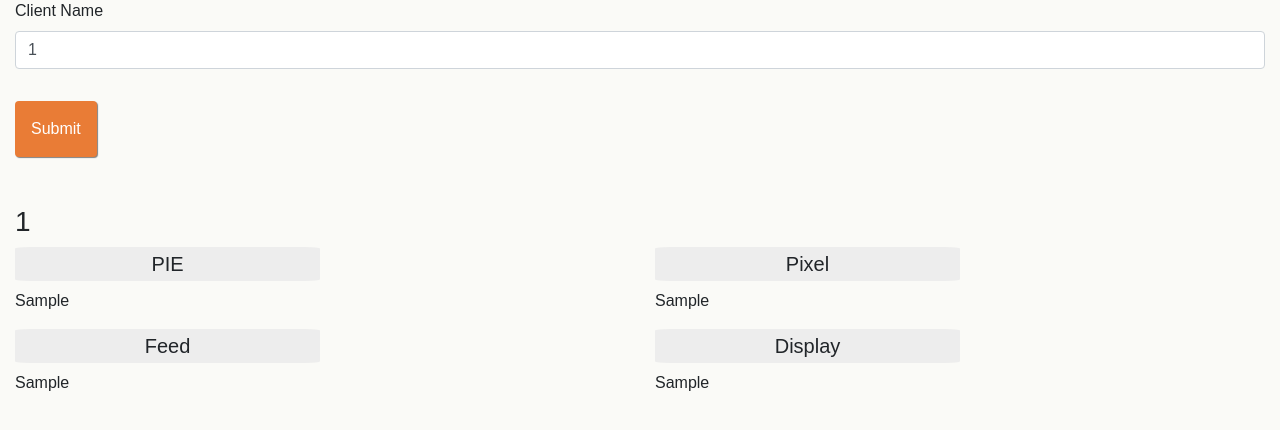
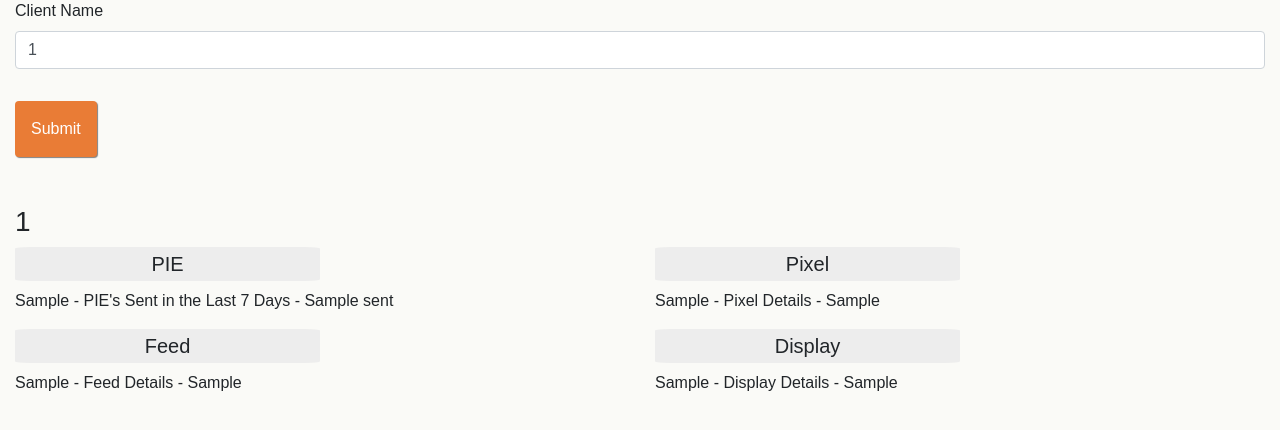
Before and after one commit to stephig85/hackathon-project-canary, a Flask app: page /1 in a window 1280 px wide. Shown: the part 193-623 px from the top of the page. Run offline with Flask 2, Linux system fonts and the light colour scheme; a database or web service that is not in the repository returns one stand-in record (values such as "Sample title"); some libraries are stand-ins or nearby versions.

Commit message:
adding pass/fail details

```diff
--- a/templates/index.html
+++ b/templates/index.html
@@ -52,21 +52,29 @@
             <div class="row">
                 <div class="col">
                     <h5>PIE</h5>
-                    <p>{% if client.pie_status %}{{ client.pie_status[0] }}{% endif %}</p>
+                    <p>
+                      {% if client.pie_status %}
+                        {{ client.pie_status[0] }} - PIE's Sent in the Last 7 Days - {{ client.pie_status[1]['sent'] }}
+                      {% endif %}
+                    </p>
                 </div>
                 <div class="col">
                     <h5>Pixel</h5>
-                    <p>{% if client.pixel_status %}{{ client.pixel_status[0] }}{% endif %}</p>
+                    <p>
+                      {% if client.pixel_status %}
+                        {{ client.pixel_status[0] }} - Pixel Details - {{ client.pixel_status[1] }}
+                      {% endif %}
+                    </p>
                 </div>
             </div>
             <div class="row">
                 <div class="col">
                     <h5>Feed</h5>
-                    <p>{% if client.feed_status %}{{ client.feed_status[0] }}{% endif %}</p>
+                    <p>{% if client.feed_status %}{{ client.feed_status[0] }} - Feed Details - {{ client.feed_status[1] }}{% endif %}</p>
                 </div>
                 <div class="col">
                     <h5>Display</h5>
-                    <p>{% if client.display_status %}{{ client.display_status[0] }}{% endif %}</p>
+                    <p>{% if client.display_status %}{{ client.display_status[0] }} - Display Details - {{ client.display_status[1] }}{% endif %}</p>
                 </div>
             </div>
             {% else %}
```
